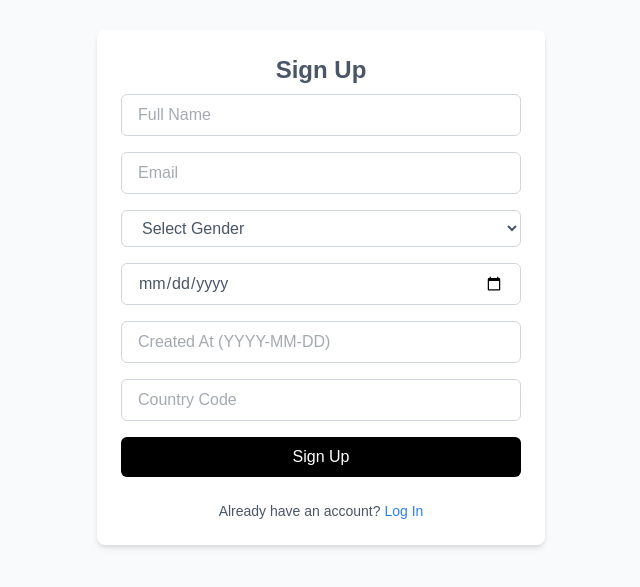
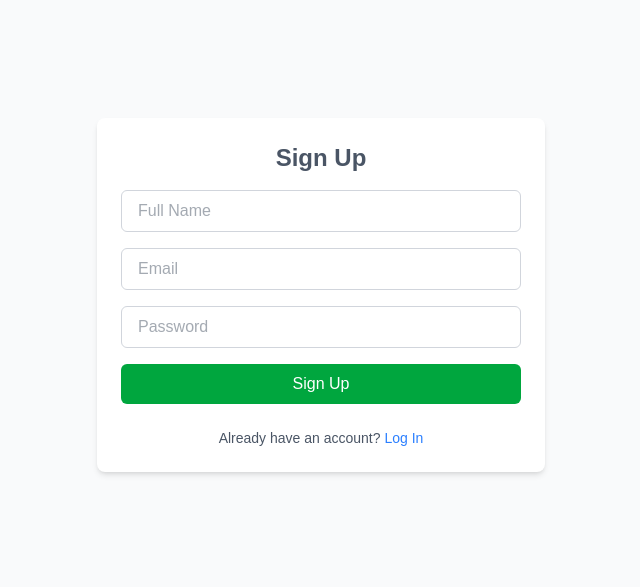
Before and after one commit to UWASEdjaria/Capstone-Project-Phase-two, a Next.js app: page /lab2/signup in a window 1280 px wide. Shown: the part 113-700 px from the top of the page, without its empty margins (319-959 px from the left). Built offline with nearby package versions, Linux system fonts and the light colour scheme.

Commit message:
update sign up

```diff
--- a/src/app/lab2/signup/page.tsx
+++ b/src/app/lab2/signup/page.tsx
@@ -1,47 +1,71 @@
-'use client';
+"use client";
 
 import { useState } from "react";
-import Link from 'next/link';
-import { useRouter } from 'next/navigation';
+import { useRouter } from "next/navigation";
+import Link from "next/link";
+
+import { createUserWithEmailAndPassword } from "firebase/auth";
+import { doc, setDoc } from "firebase/firestore";
+import { auth, db } from "@/app/lab1/lib/firebase";
 
 export default function SignUp() {
-  const [formData, setFormData] = useState({
-    fullName: "",
-    email: "",
-    gender: "",
-    dateOfBirth: "",
-    createdAt: "",
-    countryCode: ""
-  });
+  const [formData, setFormData] = useState({ name: "", email: "", password: "" });
+  const [error, setError] = useState("");
   const router = useRouter();
 
-  const handleChange = (e: React.ChangeEvent<HTMLInputElement | HTMLSelectElement>) => {
+  const handleChange = (e: React.ChangeEvent<HTMLInputElement>) => {
     setFormData({ ...formData, [e.target.name]: e.target.value });
   };
 
-  const handleSubmit = (e: React.FormEvent) => {
+  const handleSubmit = async (e: React.FormEvent) => {
     e.preventDefault();
-    console.log('Signup attempt with:', formData);
-    router.push('/lab2/login');
+
+    if (!formData.name || !formData.email || !formData.password) {
+      setError("Please fill in all fields.");
+      return;
+    }
+
+    try {
+      const userCredential = await createUserWithEmailAndPassword(
+        auth,
+        formData.email,
+        formData.password
+      );
+
+      const user = userCredential.user;
+      const token = await user.getIdToken();
+      localStorage.setItem("token", token);
+
+      await setDoc(doc(db, "users", user.uid), {
+        uid: user.uid,
+        name: formData.name,
+        email: formData.email,
+        createdAt: new Date(),
+      });
+
+      router.push("/lab2/login");
+    } catch (err) {
+      setError(err instanceof Error ? err.message : "Sign up failed.");
+    }
   };
 
   return (
-    <div className="min-h-screen flex items-center justify-center bg-gray-50 p-4">
+    <div className="min-h-screen flex flex-col items-center justify-center bg-gray-50 p-4">
       <form
         onSubmit={handleSubmit}
-        className="w-full max-w-md bg-white p-6 rounded-lg shadow-md space-y-4"
+        className="w-full max-w-md bg-white p-6 rounded-lg shadow-md space-y-4 mt-4"
       >
-        <h2 className="text-2xl font-bold mb-2 text-center text-gray-600">
-          Sign Up
-        </h2>
+        <h2 className="text-2xl font-bold text-center text-gray-600">Sign Up</h2>
+
+        {error && <p className="text-red-500 text-sm text-center">{error}</p>}
 
         <input
           type="text"
-          name="fullName"
+          name="name"
           placeholder="Full Name"
-          value={formData.fullName}
+          value={formData.name}
           onChange={handleChange}
-          className="w-full px-4 py-2 border border-gray-300 rounded-md text-gray-600 focus:outline-none focus:ring-2 focus:ring-gray-400 transition"
+          className="w-full px-4 py-2 border border-gray-300 rounded-md text-gray-600"
           required
         />
 
@@ -51,61 +75,26 @@ export default function SignUp() {
           placeholder="Email"
           value={formData.email}
           onChange={handleChange}
-          className="w-full px-4 py-2 border border-gray-300 rounded-md text-gray-600 focus:outline-none focus:ring-2 focus:ring-gray-400 transition"
-          required
-        />
-
-        <select
-          name="gender"
-          value={formData.gender}
-          onChange={handleChange}
-          className="w-full px-4 py-2 border border-gray-300 rounded-md text-gray-600 focus:outline-none focus:ring-2 focus:ring-gray-400 transition"
-          required
-        >
-          <option value="">Select Gender</option>
-          <option value="male">Male</option>
-          <option value="female">Female</option>
-          <option value="other">Other</option>
-        </select>
-
-        <input
-          type="date"
-          name="dateOfBirth"
-          value={formData.dateOfBirth}
-          onChange={handleChange}
-          className="w-full px-4 py-2 border border-gray-300 rounded-md text-gray-600 focus:outline-none focus:ring-2 focus:ring-gray-400 transition"
+          className="w-full px-4 py-2 border border-gray-300 rounded-md text-gray-600"
           required
         />
 
         <input
-          type="text"
-          name="createdAt"
-          placeholder="Created At (YYYY-MM-DD)"
-          value={formData.createdAt}
+          type="password"
+          name="password"
+          placeholder="Password"
+          value={formData.password}
           onChange={handleChange}
-          className="w-full px-4 py-2 border border-gray-300 rounded-md text-gray-600 focus:outline-none focus:ring-2 focus:ring-gray-400 transition"
+          className="w-full px-4 py-2 border border-gray-300 rounded-md text-gray-600"
           required
         />
 
-        <input
-          type="text"
-          name="countryCode"
-          placeholder="Country Code"
-          value={formData.countryCode}
-          onChange={handleChange}
-          className="w-full px-4 py-2 border border-gray-300 rounded-md text-gray-600 focus:outline-none focus:ring-2 focus:ring-gray-400 transition"
-          required
-        />
-
-        <button
-          type="submit"
-          className="w-full bg-black text-white py-2 rounded-md hover:bg-gray-800 transition-colors"
-        >
+        <button className="w-full bg-green-600 text-white py-2 rounded-md">
           Sign Up
         </button>
 
         <p className="text-sm text-center text-gray-600 mt-2">
-          Already have an account?{' '}
+          Already have an account?{" "}
           <Link href="/lab2/login" className="text-blue-500 hover:underline">
             Log In
           </Link>
```
